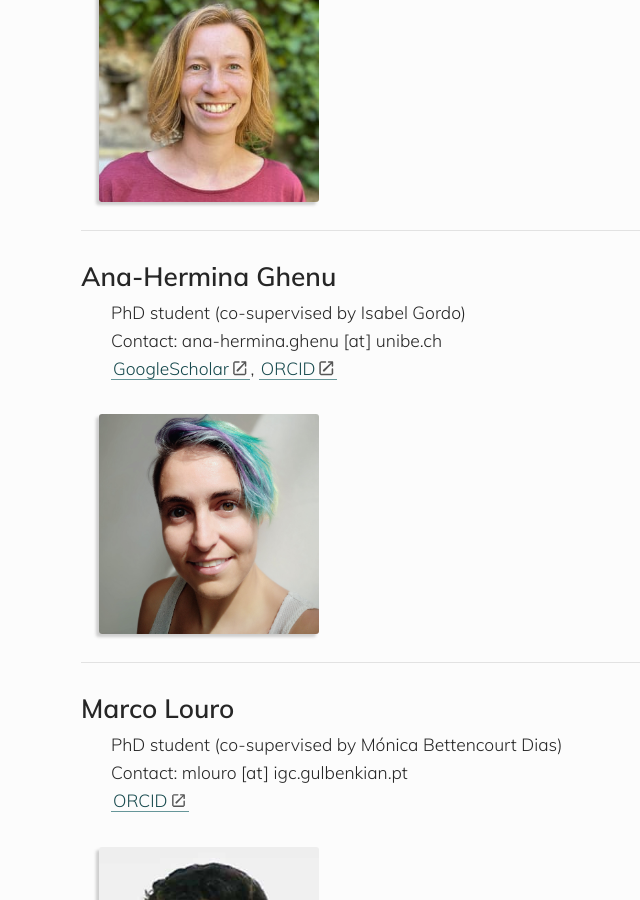
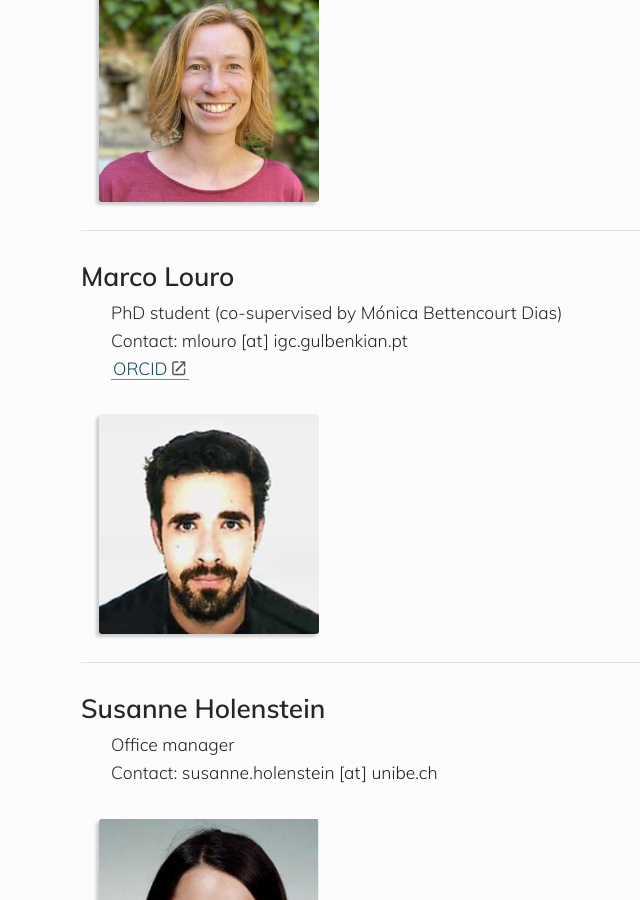
Before and after one commit to banklab/banklab.github.io, a Jekyll site: the page built from people.md, in a window 1280 px wide and 900 px high, scrolled down 664 px. Shown: the whole window, without its empty margins (99-739 px from the left). Built offline with Jekyll 4.4.1, drawn with Linux system fonts in a browser that asks for light colours; some web fonts are replaced; some of the changed text lies outside the part shown.

Commit message:
Update index and people

```diff
--- a/people.md
+++ b/people.md
@@ -16,16 +16,6 @@ permalink: /people/
 * [GoogleScholar](https://scholar.google.ch/citations?user=VBOPD0UAAAAJ&hl=en), [PubMed](https://pubmed.ncbi.nlm.nih.gov/?term=Bank+Claudia%5BAuthor%5D&sort=date), [ORCID](https://orcid.org/0000-0003-4730-758X)
 
 ![Photo of Claudia Bank](/assets/img/team/claudia_bank_320x320.jpg)
-
----
-
-## Ana-Hermina Ghenu
-
-* PhD student (co-supervised by Isabel Gordo)
-* Contact: ana-hermina.ghenu [at] unibe.ch
-* [GoogleScholar](https://scholar.google.com/citations?user=1sBIOkIAAAAJ&hl=en&oi=ao), [ORCID](https://orcid.org/0000-0002-9088-2232)
-
-![Photo of Ana-Hermina Ghenu](/assets/img/team/Hermina_new_photo.jpg)
 
 ---
 
```
Also changed, not shown: other parts of people.md (+4 -1 lines), index.md (+4 -0 lines), assets/img/team/Swastik.jpeg (added).
